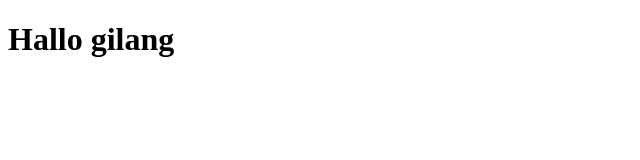
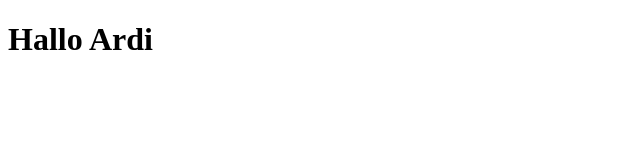
Before and after one commit to furqonfadlillah7/Inventory-Monitoring-PLN, a plain HTML site: page index.html in a window 1280 px wide. Shown: the whole page, without its empty margins (0-640 px from the left). Drawn offline with Linux system fonts and the light colour scheme.

Commit message:
coba ardi

```diff
--- a/index.html
+++ b/index.html
@@ -6,6 +6,6 @@
     <title>Document</title>
   </head>
   <body>
-    <h1>Hallo gilang</h1>
+    <h1>Hallo Ardi</h1>
   </body>
 </html>
```
